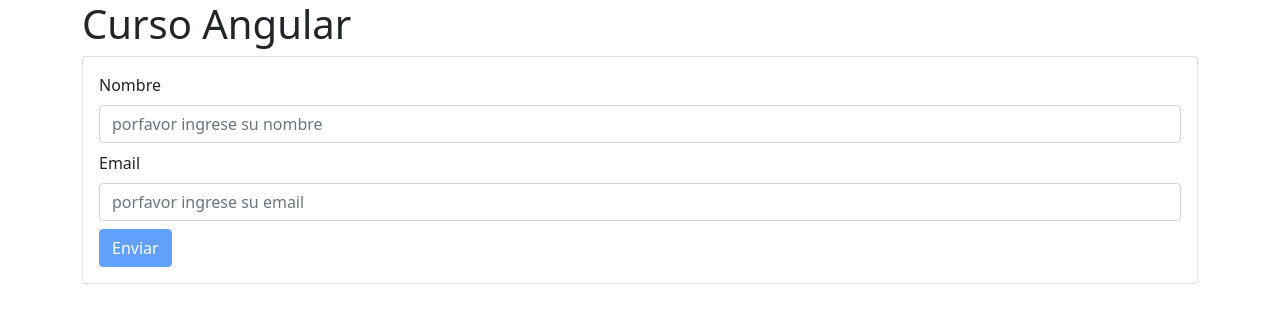
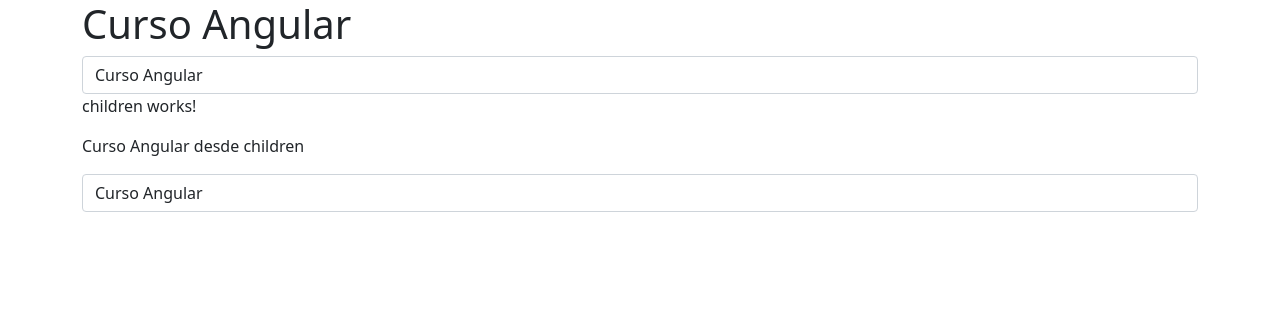
Before and after one commit to acsoliz/curso-angular, an Angular app: page / in a window 1280 px wide. Shown: the top 320 px of the page. Built offline with nearby package versions, Linux system fonts and the light colour scheme.

Commit message:
Comunicacion entre componentes - @Input

```diff
--- a/src/app/app.component.html
+++ b/src/app/app.component.html
@@ -1,6 +1,7 @@
 <div class="container">
-
     <h1>{{title}}</h1>
 
-    <app-formulario3></app-formulario3>
+    <input type="text" class="form-control" [(ngModel)]="title">
+
+    <app-children [title]="title"></app-children>
 </div>
--- a/src/app/app.module.ts
+++ b/src/app/app.module.ts
@@ -12,6 +12,7 @@
 
 import { FormsModule,ReactiveFormsModule  } from '@angular/forms';
 import { Formulario3Component } from './formulario3/formulario3.component';
+import { ChildrenComponent } from './children/children.component';
 
 @NgModule({
   declarations: [
@@ -23,7 +24,8 @@
     BuclesComponent,
     SwitchComponent,
     Formulario2Component,
-    Formulario3Component
+    Formulario3Component,
+    ChildrenComponent
   ],
   imports: [
     BrowserModule,
--- /dev/null
+++ b/src/app/children/children.component.html
@@ -0,0 +1,5 @@
+<p>children works!</p>
+<p>{{title}} desde children</p>
+
+
+<input type="text" class="form-control" [(ngModel)]="title">
```
Also changed, not shown: src/app/children/children.component.ts (added, +11 -0 lines), src/app/children/children.component.css (added), 1 other file (tests, documents, lock files or other folders).
